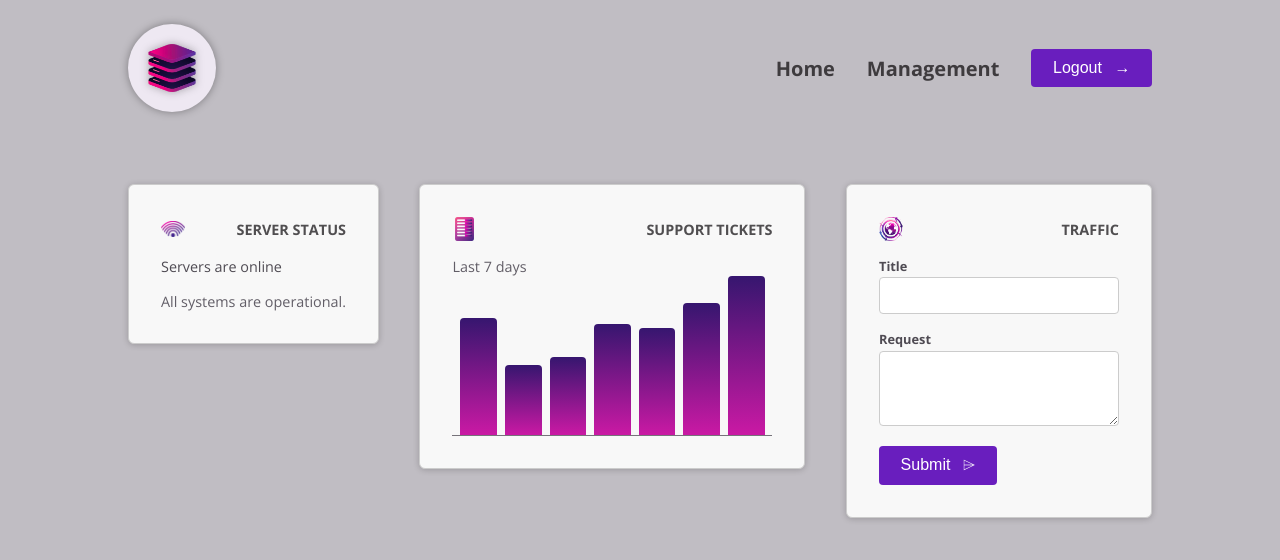
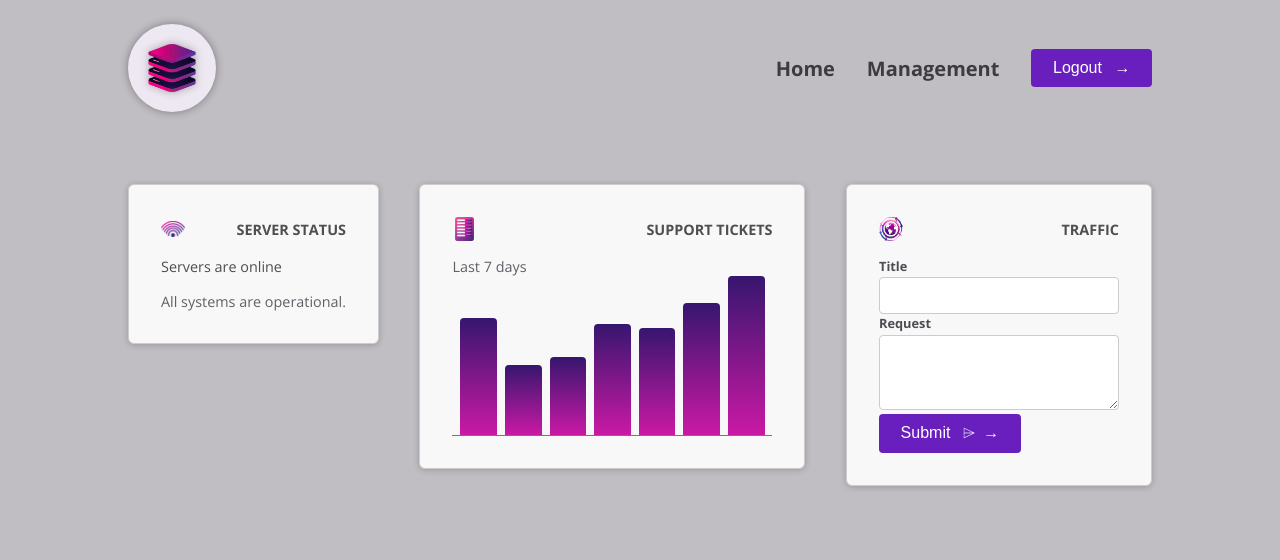
Before and after one commit to Mohamedghaly140/Angular-Max, an Angular app in the folder 04-project/: page / in a window 1280 px wide. Shown: the top 560 px of the page. Built offline with nearby package versions, Linux system fonts and the light colour scheme.

Commit message:
added control component

```diff
--- a/04-project/src/app/dashboard/tickets/new-ticket/new-ticket.component.html
+++ b/04-project/src/app/dashboard/tickets/new-ticket/new-ticket.component.html
@@ -1,12 +1,10 @@
 <form>
-  <p>
-    <label>Title</label>
+  <app-control title="Title">
     <input name="title" id="title" />
-  </p>
-  <p>
-    <label>Request</label>
+  </app-control>
+  <app-control title="Request">
     <textarea name="request" id="request" rows="3"></textarea>
-  </p>
+  </app-control>
   <p>
     <button appButton>
       Submit
--- a/04-project/src/app/dashboard/tickets/new-ticket/new-ticket.component.ts
+++ b/04-project/src/app/dashboard/tickets/new-ticket/new-ticket.component.ts
@@ -1,10 +1,11 @@
 import { Component } from '@angular/core';
 import { ButtonComponent } from '../../../shared/button/button.component';
+import { ControlComponent } from '../../../shared/control/control.component';
 
 @Component({
   selector: 'app-new-ticket',
   standalone: true,
-  imports: [ButtonComponent],
+  imports: [ButtonComponent, ControlComponent],
   templateUrl: './new-ticket.component.html',
   styleUrl: './new-ticket.component.css',
 })
--- a/04-project/src/app/header/header.component.html
+++ b/04-project/src/app/header/header.component.html
@@ -14,7 +14,7 @@
       <li>
         <button appButton>
           Logout
-          <span class="icon"> → </span>
+          <span ngProjectAs="icon"> → </span>
         </button>
       </li>
     </ul>
--- a/04-project/src/app/shared/button/button.component.html
+++ b/04-project/src/app/shared/button/button.component.html
@@ -1,4 +1,6 @@
 <span>
   <ng-content />
 </span>
-<ng-content select=".icon" />
+<span class="icon">
+  <ng-content select="icon"> → </ng-content>
+</span>
--- /dev/null
+++ b/04-project/src/app/shared/control/control.component.html
@@ -0,0 +1,4 @@
+<p>
+  <label>{{ title() }}</label>
+  <ng-content select="input, textarea" />
+</p>
--- /dev/null
+++ b/04-project/src/app/shared/control/control.component.ts
@@ -0,0 +1,12 @@
+import { Component, input } from '@angular/core';
+
+@Component({
+  selector: 'app-control',
+  standalone: true,
+  imports: [],
+  templateUrl: './control.component.html',
+  styleUrl: './control.component.css',
+})
+export class ControlComponent {
+  title = input.required<string>();
+}
```
Also changed, not shown: 04-project/src/app/shared/control/control.component.css (added).
